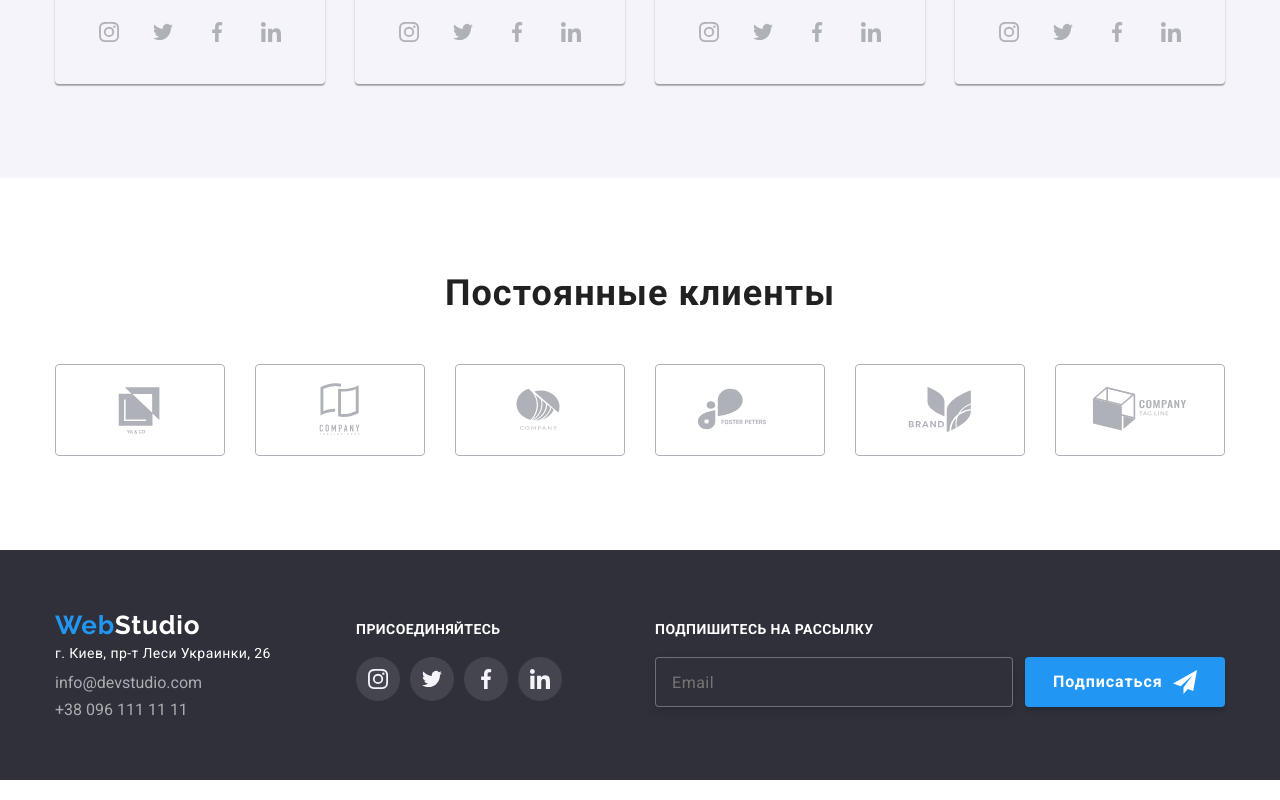
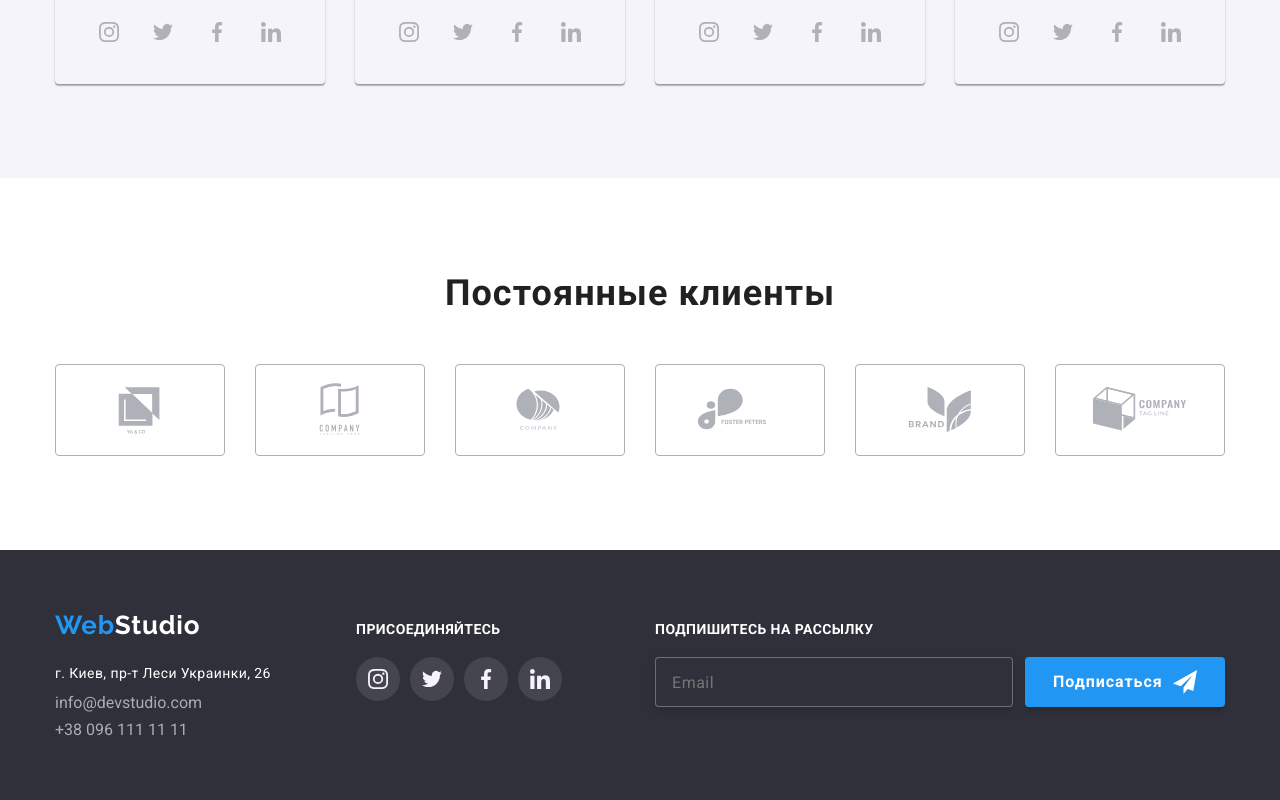
Before and after one commit to OlgaLipko/goit-markup-hw-07, a plain HTML site: page index.html in a window 1280 px wide. Shown: the part 2129-2929 px from the top of the page. Drawn offline with nearby package versions, Linux system fonts and the light colour scheme.

Commit message:
исправляет лого

```diff
--- a/sass/components/footer/_footer.scss
+++ b/sass/components/footer/_footer.scss
@@ -62,7 +62,6 @@
   margin-bottom: 20px;
 }
 .footer-logo {
-  display: flex;
   margin-right: 70px;
   padding-right: 15.3px;
 }
@@ -70,7 +69,9 @@
 .footer-social-list {
   display: flex;
 }
-
+.footer-adress {
+  margin-top: 20px;
+}
 .footer-adress__item:not(:last-child) {
   margin-bottom: 9px;
 }
```
Also changed, not shown: css/main.css, css/main.min.css, 2 other files.
